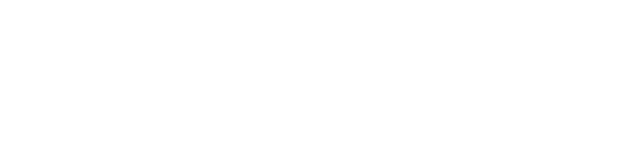
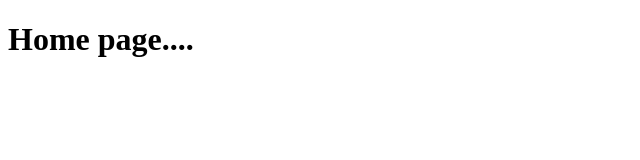
Before and after one commit to aashcharyakumargupta/kargil2k26, a plain HTML site: page index.html in a window 1280 px wide. Shown: the whole page, without its empty margins (0-640 px from the left). Drawn offline with Linux system fonts and the light colour scheme.

Commit message:
main me change

```diff
--- a/index.html
+++ b/index.html
@@ -6,6 +6,6 @@
     <title>Document</title>
 </head>
 <body>
-
+    <h1>Home page....</h1>
 </body>
 </html>
```
